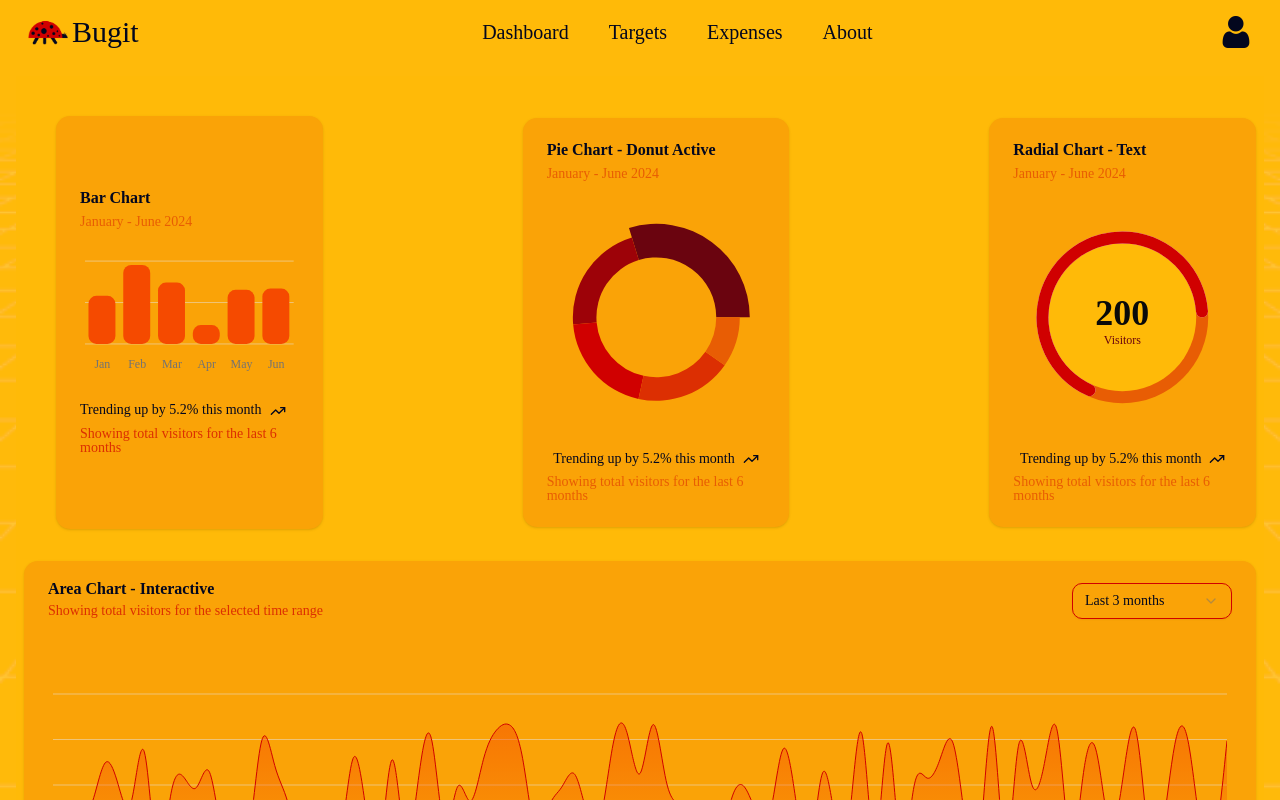
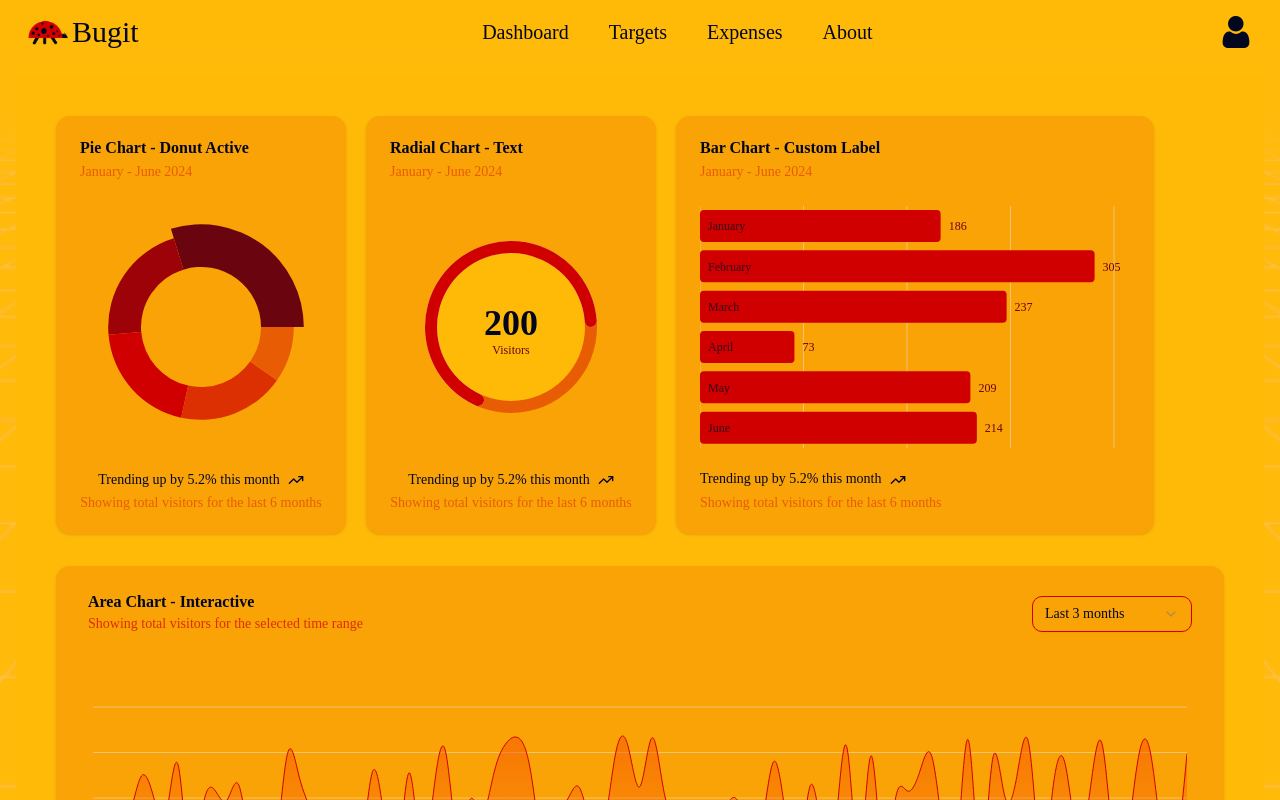
Before and after one commit to Shuvamdt/Buget, a React (Vite) app in the folder Client/: page /dashboard in a window 1280 px wide. Built offline with nearby package versions, Linux system fonts and the light colour scheme; a web font is replaced by a local one.

Commit message:
Dashboard update

```diff
--- a/Client/src/Components/AreaChart.jsx
+++ b/Client/src/Components/AreaChart.jsx
@@ -153,7 +153,7 @@ export function ChartAreaInteractive() {
   });
 
   return (
-    <Card className="pt-0 bg-[#FAA307] text-[#03071E]">
+    <Card className="pt-0 p-2 mx-8 bg-[#FAA307] text-[#03071E]">
       <CardHeader className="flex items-center gap-2 space-y-0 py-5 sm:flex-row">
         <div className="grid flex-1 gap-1">
           <CardTitle>Area Chart - Interactive</CardTitle>
--- a/Client/src/Components/BarChart.jsx
+++ b/Client/src/Components/BarChart.jsx
@@ -1,7 +1,14 @@
 "use client";
 
 import { TrendingUp } from "lucide-react";
-import { Bar, BarChart, CartesianGrid, XAxis } from "recharts";
+import {
+  Bar,
+  BarChart,
+  CartesianGrid,
+  LabelList,
+  XAxis,
+  YAxis,
+} from "recharts";
 
 import {
   Card,
@@ -17,49 +24,74 @@ import {
   ChartTooltipContent,
 } from "@/components/ui/chart";
 
-export const description = "A bar chart";
+export const description = "A bar chart with a custom label";
 
 const chartData = [
-  { month: "January", desktop: 186 },
-  { month: "February", desktop: 305 },
-  { month: "March", desktop: 237 },
-  { month: "April", desktop: 73 },
-  { month: "May", desktop: 209 },
-  { month: "June", desktop: 214 },
+  { month: "January", desktop: 186, mobile: 80 },
+  { month: "February", desktop: 305, mobile: 200 },
+  { month: "March", desktop: 237, mobile: 120 },
+  { month: "April", desktop: 73, mobile: 190 },
+  { month: "May", desktop: 209, mobile: 130 },
+  { month: "June", desktop: 214, mobile: 140 },
 ];
 
 const chartConfig = {
   desktop: {
     label: "Desktop",
-    color: "var(--chart-1)",
+    color: "var(--chart-2)",
+  },
+  mobile: {
+    label: "Mobile",
+    color: "var(--chart-2)",
+  },
+  label: {
+    color: "var(--background)",
   },
 };
 
-export function ChartBarDefault() {
+export function ChartBarLabelCustom() {
   return (
-    <Card className="py-18.5 bg-[#FAA307] text-[#03071E]">
+    <Card className="bg-[#FAA307] text-[#03071E]">
       <CardHeader>
-        <CardTitle>Bar Chart</CardTitle>
+        <CardTitle>Bar Chart - Custom Label</CardTitle>
         <CardDescription>
           <p className="text-[#E85D04]">January - June 2024</p>
         </CardDescription>
       </CardHeader>
-      <CardContent>
-        <ChartContainer config={chartConfig}>
-          <BarChart accessibilityLayer data={chartData}>
-            <CartesianGrid vertical={false} />
-            <XAxis
+      <CardContent className="flex flex-1">
+        <ChartContainer config={chartConfig} className="flex-1">
+          <BarChart data={chartData} layout="vertical" margin={{ right: 16 }}>
+            <CartesianGrid horizontal={false} />
+            <YAxis
               dataKey="month"
+              type="category"
               tickLine={false}
               tickMargin={10}
               axisLine={false}
               tickFormatter={(value) => value.slice(0, 3)}
+              hide
             />
+            <XAxis dataKey="desktop" type="number" hide />
             <ChartTooltip
               cursor={false}
-              content={<ChartTooltipContent hideLabel />}
+              content={<ChartTooltipContent indicator="line" />}
             />
-            <Bar dataKey="desktop" fill="var(--color-desktop)" radius={8} />
+            <Bar dataKey="desktop" layout="vertical" fill="#D00000" radius={4}>
+              <LabelList
+                dataKey="month"
+                position="insideLeft"
+                offset={8}
+                className="fill-[#370617]"
+                fontSize={12}
+              />
+              <LabelList
+                dataKey="desktop"
+                position="right"
+                offset={8}
+                className="fill-[#6A040F]"
+                fontSize={12}
+              />
+            </Bar>
           </BarChart>
         </ChartContainer>
       </CardContent>
@@ -68,7 +100,7 @@ export function ChartBarDefault() {
           Trending up by 5.2% this month <TrendingUp className="h-4 w-4" />
         </div>
         <div className="text-muted-foreground leading-none">
-          <p className="text-[#DC2F02]">
+          <p className="text-[#E85D04]">
             Showing total visitors for the last 6 months
           </p>
         </div>
--- a/Client/src/Components/RadialChart.jsx
+++ b/Client/src/Components/RadialChart.jsx
@@ -76,7 +76,7 @@ export function ChartRadialText() {
                         <tspan
                           x={viewBox.cx}
                           y={viewBox.cy}
-                          className="fill-foreground text-4xl font-bold"
+                          className="fill-[#03071E] text-4xl font-bold"
                         >
                           {chartData[0].visitors.toLocaleString()}
                         </tspan>
--- a/Client/src/Pages/Dashboard.jsx
+++ b/Client/src/Pages/Dashboard.jsx
@@ -1,16 +1,16 @@
 import React from "react";
 import { ChartAreaInteractive } from "../Components/AreaChart";
-import { ChartBarDefault } from "../Components/BarChart";
+import { ChartBarLabelCustom } from "../Components/BarChart";
 import { ChartPieDonutActive } from "../Components/PieChart";
 import { ChartRadialText } from "../Components/RadialChart";
 
 const Dashboard = () => {
   return (
     <div className="font-1 bg-[#FFBA08] p-2 m-4">
-      <div className="flex w-full justify-center items-center p-4 m-4 gap-50">
-        <ChartBarDefault />
+      <div className="flex w-full gap-5 p-4 m-4">
         <ChartPieDonutActive />
         <ChartRadialText />
+        <ChartBarLabelCustom />
       </div>
       <ChartAreaInteractive />
     </div>
```
